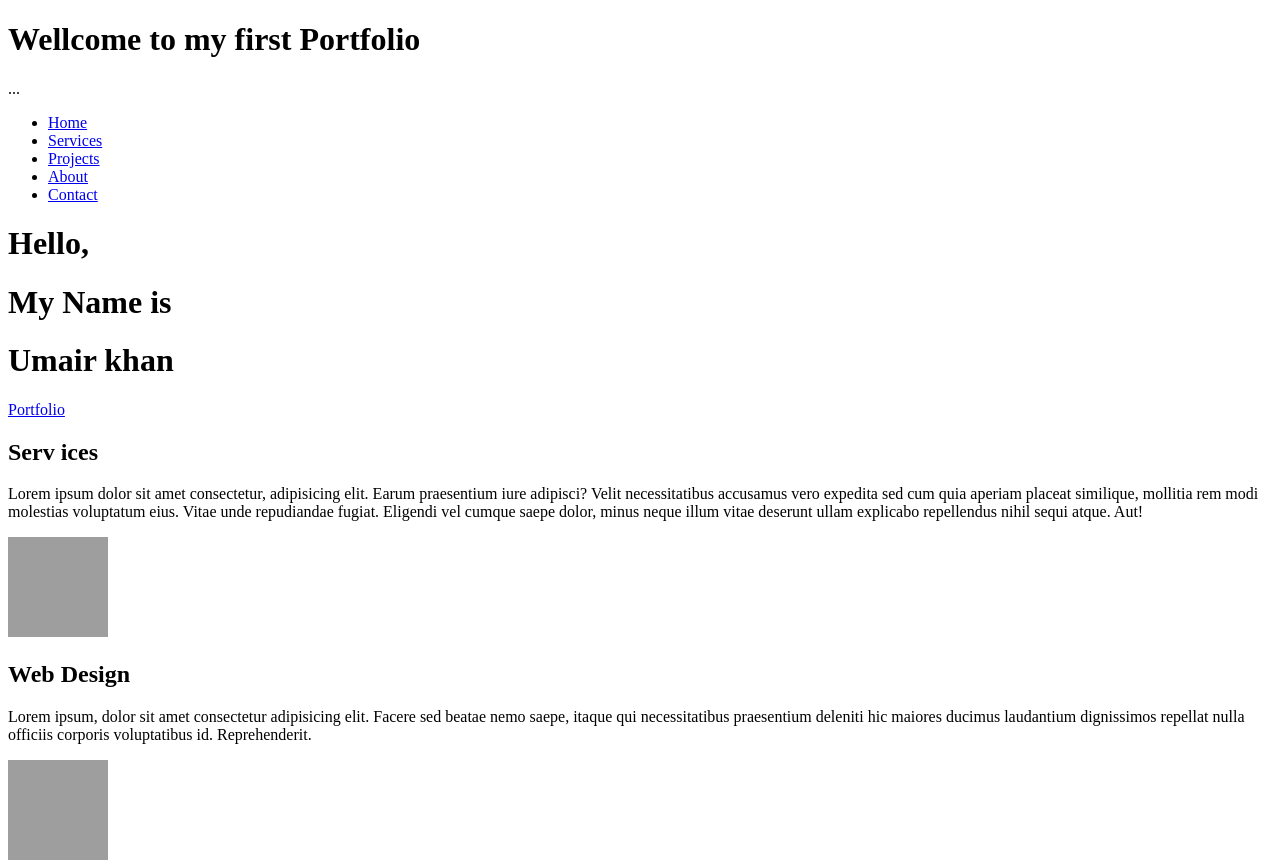
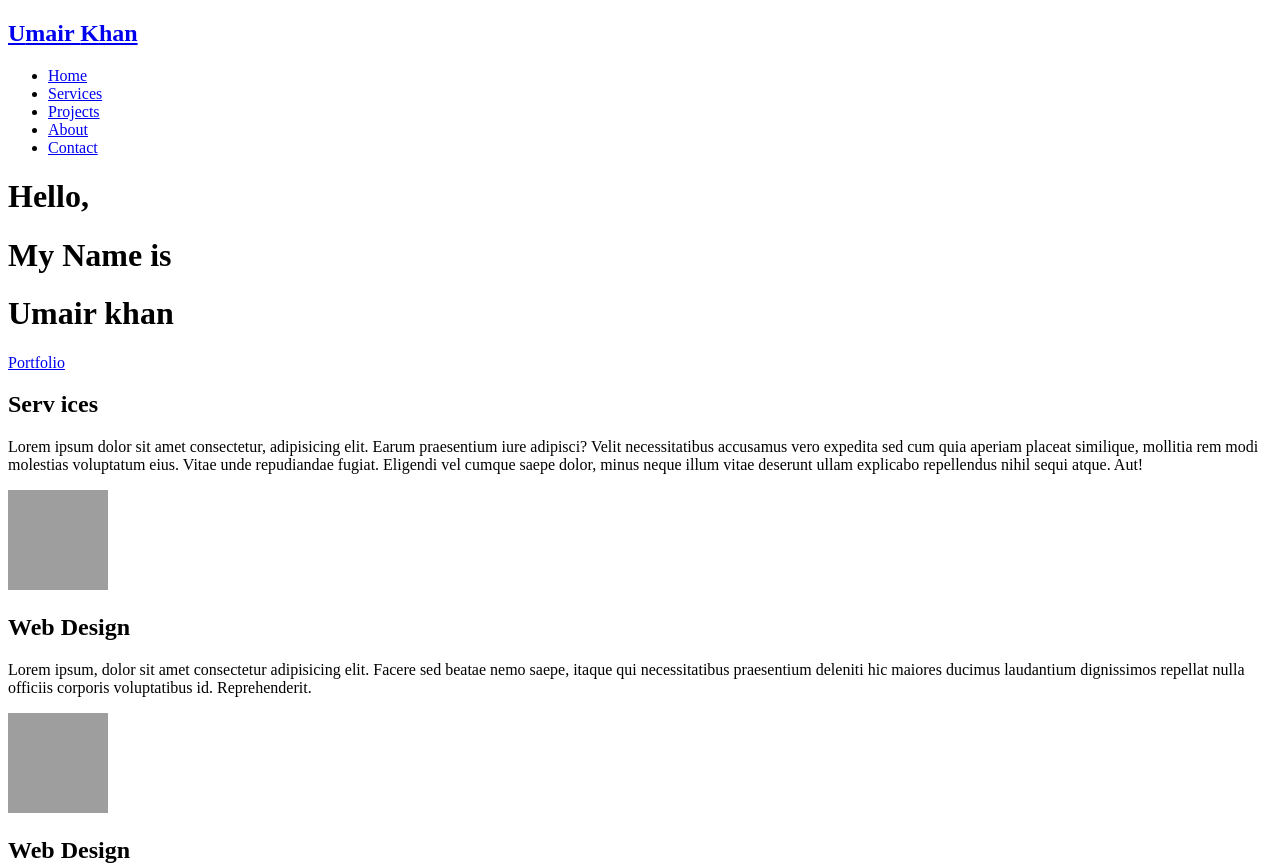
Before and after one commit to Umairkhan1929/portfolio, a plain HTML site: page index.html in a window 1280 px wide. Shown: the top 867 px of the page. Drawn offline with Linux system fonts and the light colour scheme; grey boxes are pictures that could not be loaded.

Commit message:
index.html

```diff
--- a/index.html
+++ b/index.html
@@ -6,12 +6,14 @@
     <title>My Portfolio</title>
 </head>
 <body>
-    <h1>Wellcome to my first Portfolio</h1>
     <!--Header Section Start-->
     <section id="header">
         <div class="header container">
             <div class="nav-bar">
-                <div class="brand">...
+                <div class="brand">
+                    <a href="hero">
+                        <h1><span>U</span>mair <span>K</span>han</h1>
+                    </a>
                 </div>
                 <div class="nav-list">
                     <div class="hamburger">
@@ -38,7 +40,6 @@
                 <h1>My Name is <span></span></h1>
                 <h1>Umair khan <span></span></h1>
                 <a href="#projects" type="button" class="cta">Portfolio</a>
-
             </div>
         </div>
     </div>
```
